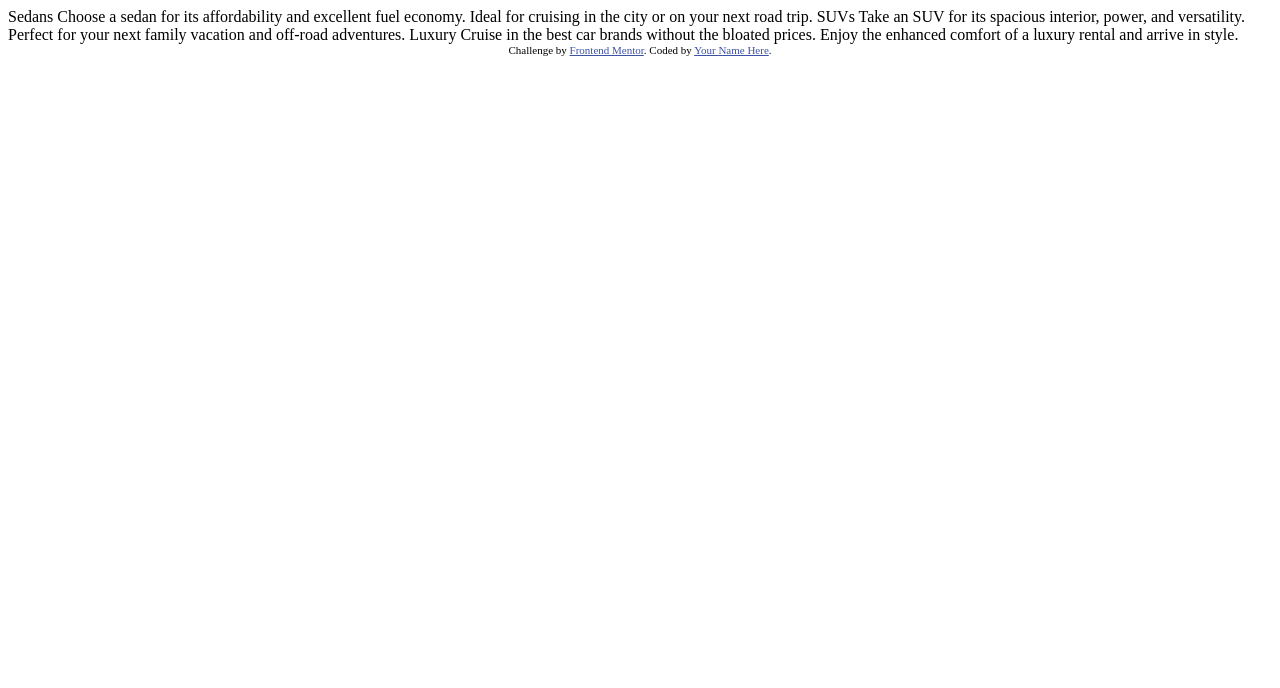
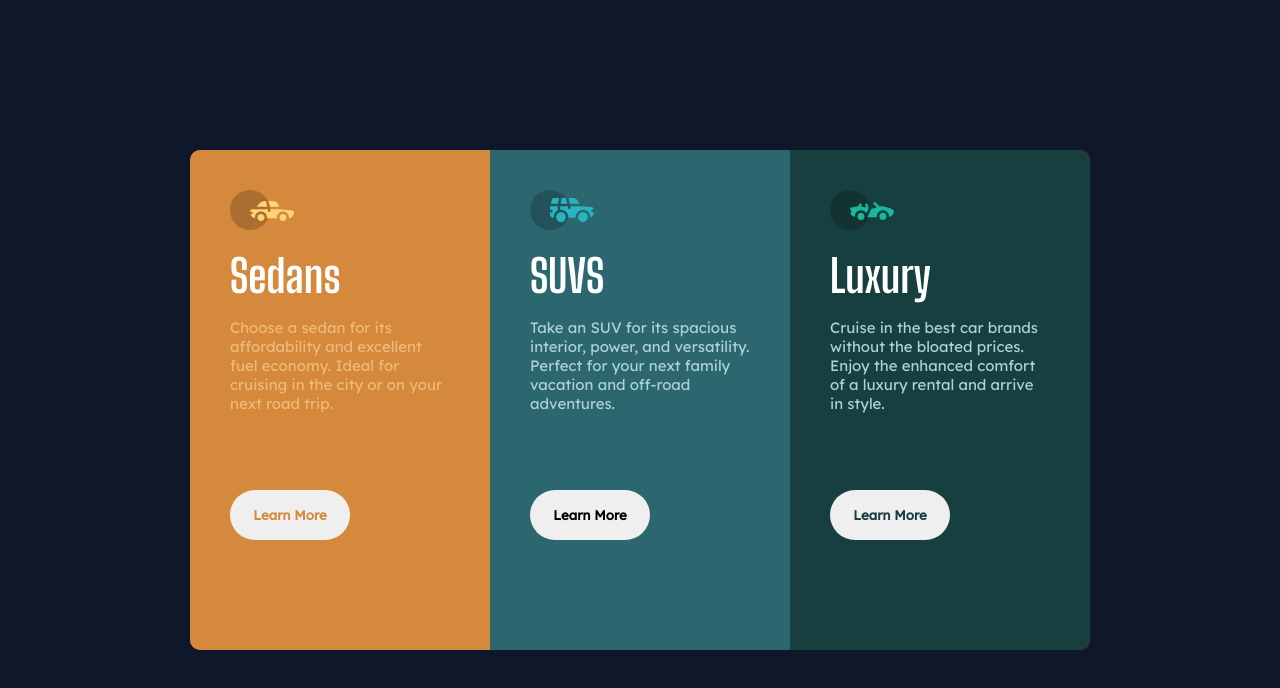
Before and after one commit to COLADOXD/FM-3-column-preview-card-component-main, a plain HTML site: page index.html in a window 1280 px wide. Drawn offline with Linux system fonts and the light colour scheme.

Commit message:
terminado

```diff
--- /dev/null
+++ b/Css/Style.css
@@ -0,0 +1,114 @@
+* {
+  margin: 0px;
+  padding: 0px;
+  box-sizing: border-box;
+}
+
+html {
+  font-size: 62.5%;
+  font-family: "Lexend Deca", sans-serif;
+}
+
+main {
+  display: flex;
+  align-items: center;
+  justify-content: center;
+  height: 1200px;
+  background-color: #0f182b;
+  font-size: 15px;
+}
+
+section {
+  height: 1100px;
+
+  background-color: red;
+  border-radius: 10px;
+  color: white;
+  margin: 0px 20px;
+}
+
+h1 {
+  font-family: "Big Shoulders Display", cursive;
+  padding-top: 15px;
+  padding-bottom: 15px;
+  font-size: 45px;
+}
+
+p {
+  color: #acd3d6;
+}
+
+button {
+  height: 50px;
+  width: 120px;
+  border-radius: 25px;
+  border: white;
+  margin-top: 18px;
+  font-family: "Lexend Deca", sans-serif;
+}
+
+.color-one {
+  color: #d5893d;
+}
+
+.color-two {
+  color: #2c6770;
+}
+
+.color-three {
+  color: #183f3f;
+}
+
+.first {
+  background-color: #d5893d;
+  border-radius: 10px 10px 0px 0px;
+  padding: 40px;
+}
+
+.first > p {
+  color: #efba78;
+}
+
+.second {
+  background-color: #2c6770;
+  padding: 40px;
+}
+
+.third {
+  background-color: #183f3f;
+  border-radius: 0px 0px 10px 10px;
+  padding: 40px;
+}
+
+@media (min-width: 700px) {
+  main {
+    height: 100vh;
+  }
+
+  button {
+    position: absolute;
+    bottom: 260px;
+  }
+
+  section {
+    display: flex;
+    flex-direction: row;
+    width: 900px;
+    height: 500px;
+    border-radius: 10px;
+  }
+
+  .first {
+    flex: 1;
+    border-radius: 10px 0px 0px 10px;
+  }
+
+  .second {
+    flex: 1;
+  }
+
+  .third {
+    flex: 1;
+    border-radius: 0px 10px 10px 0px;
+  }
+}
--- a/index.html
+++ b/index.html
@@ -1,36 +1,85 @@
 <!DOCTYPE html>
 <html lang="en">
-<head>
-  <meta charset="UTF-8">
-  <meta name="viewport" content="width=device-width, initial-scale=1.0"> <!-- displays site properly based on user's device -->
+  <head>
+    <meta charset="UTF-8" />
+    <meta name="viewport" content="width=device-width, initial-scale=1.0" />
+    <!-- FUENTES -->
 
-  <link rel="icon" type="image/png" sizes="32x32" href="./images/favicon-32x32.png">
+    <link rel="preconnect" href="https://fonts.googleapis.com" />
+    <link rel="preconnect" href="https://fonts.gstatic.com" crossorigin />
+    <link
+      href="https://fonts.googleapis.com/css2?family=Lexend+Deca&display=swap"
+      rel="stylesheet"
+    />
 
-  <title>Frontend Mentor | 3-column preview card component</title>
+    <link rel="preconnect" href="https://fonts.googleapis.com" />
+    <link rel="preconnect" href="https://fonts.gstatic.com" crossorigin />
+    <link
+      href="https://fonts.googleapis.com/css2?family=Big+Shoulders+Display:wght@700&display=swap"
+      rel="stylesheet"
+    />
 
-  <!-- Feel free to remove these styles or customise in your own stylesheet 👍 -->
-  <style>
-    .attribution { font-size: 11px; text-align: center; }
-    .attribution a { color: hsl(228, 45%, 44%); }
-  </style>
-</head>
-<body>
+    <!-- FINAL DE LAS FUENTES -->
 
-  Sedans
-  Choose a sedan for its affordability and excellent fuel economy. Ideal for cruising in the city
-  or on your next road trip.
+    <link
+      rel="icon"
+      type="image/png"
+      sizes="32x32"
+      href="./images/favicon-32x32.png"
+    />
 
-  SUVs
-  Take an SUV for its spacious interior, power, and versatility. Perfect for your next family vacation
-  and off-road adventures.
+    <link rel="stylesheet" href="./Css/Style.css" />
 
-  Luxury
-  Cruise in the best car brands without the bloated prices. Enjoy the enhanced comfort of a luxury
-  rental and arrive in style.
+    <title>Frontend Mentor | 3-column preview card component</title>
 
-  <div class="attribution">
-    Challenge by <a href="https://www.frontendmentor.io?ref=challenge" target="_blank">Frontend Mentor</a>.
-    Coded by <a href="#">Your Name Here</a>.
-  </div>
-</body>
+    <!-- Feel free to remove these styles or customise in your own stylesheet 👍 -->
+    <style>
+      .attribution {
+        font-size: 11px;
+        text-align: center;
+      }
+      .attribution a {
+        color: hsl(228, 45%, 44%);
+      }
+    </style>
+  </head>
+  <body>
+    <main>
+      <section>
+        <div class="first">
+          <figure>
+            <img src="./images/icon-sedans.svg" alt="" />
+          </figure>
+          <h1>Sedans</h1>
+          <p>
+            Choose a sedan for its affordability and excellent fuel economy.
+            Ideal for cruising in the city or on your next road trip.
+          </p>
+          <button class="color-one"><strong>Learn More</strong></button>
+        </div>
+        <div class="second">
+          <figure>
+            <img src="./images/icon-suvs.svg" alt="" />
+          </figure>
+          <h1>SUVS</h1>
+          <p>
+            Take an SUV for its spacious interior, power, and versatility.
+            Perfect for your next family vacation and off-road adventures.
+          </p>
+          <button class="color-2"><strong>Learn More</strong></button>
+        </div>
+        <div class="third">
+          <figure>
+            <img src="./images/icon-luxury.svg" alt="" />
+          </figure>
+          <h1>Luxury</h1>
+          <p>
+            Cruise in the best car brands without the bloated prices. Enjoy the
+            enhanced comfort of a luxury rental and arrive in style.
+          </p>
+          <button class="color-three"><strong>Learn More</strong></button>
+        </div>
+      </section>
+    </main>
+  </body>
 </html>
```
